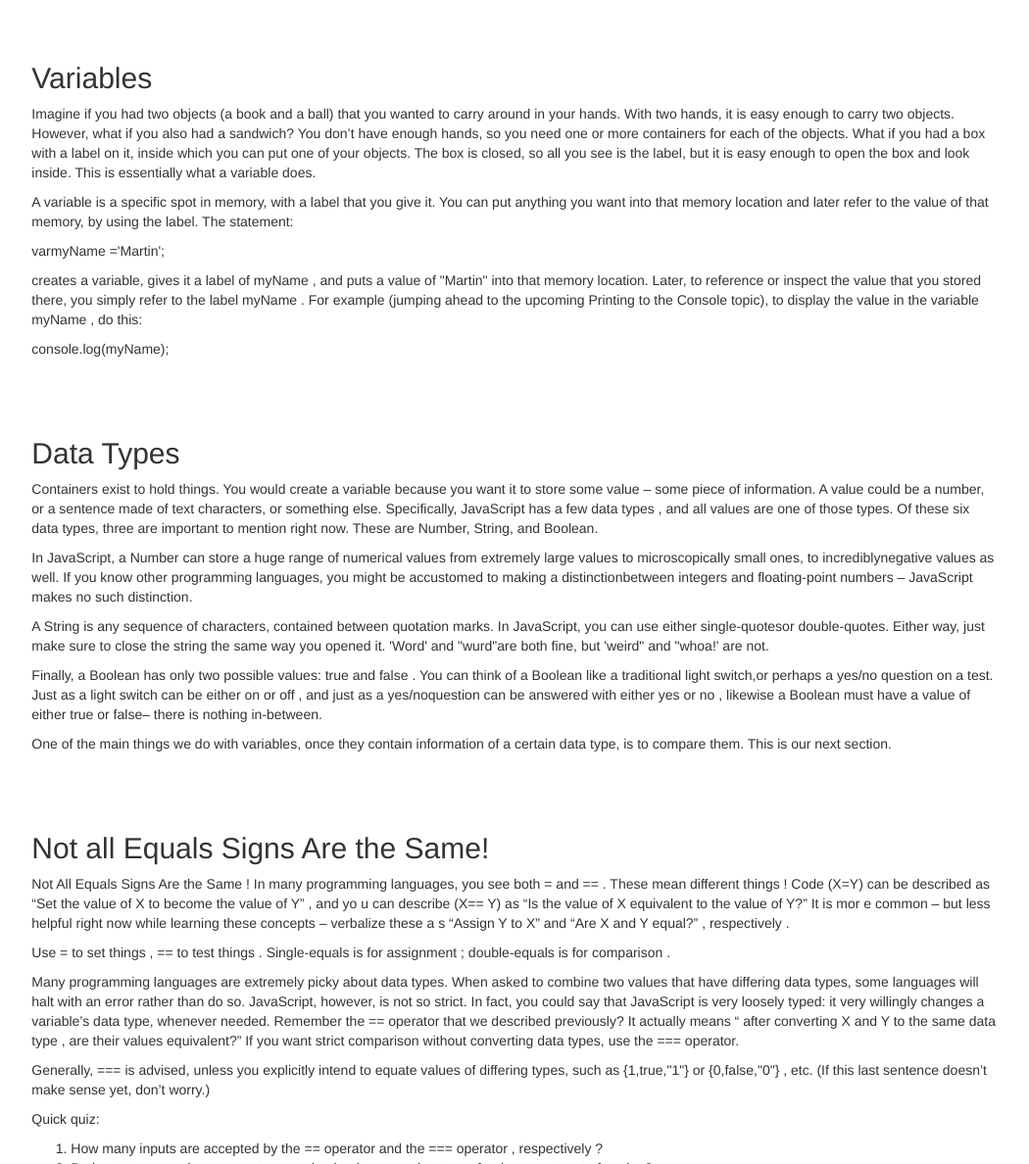
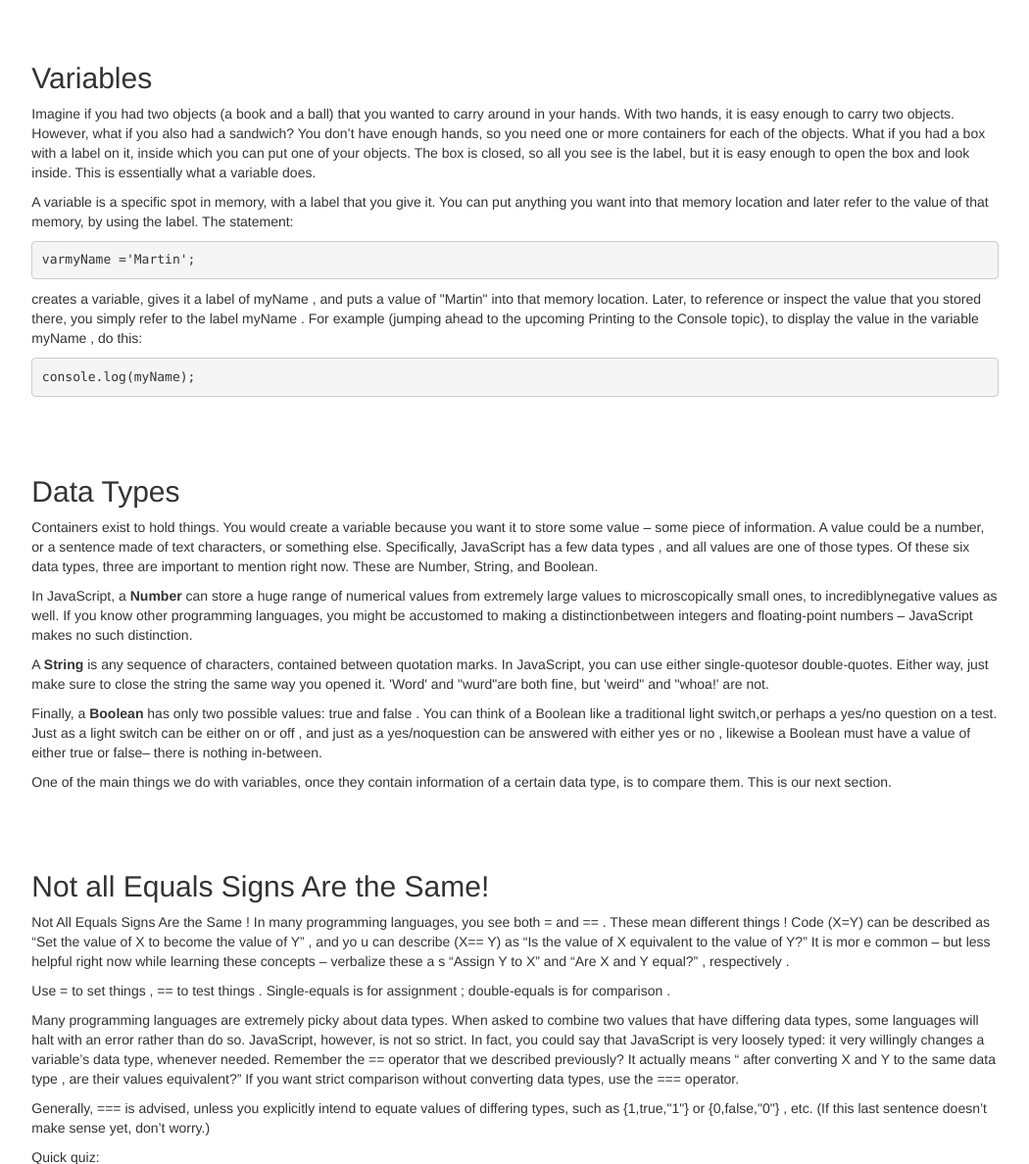
Before and after one commit to keephopealive/keephopealive.github.io, a plain HTML site: page index.html in a window 1280 px wide. Shown: the part 1143-2331 px from the top of the page at 98% size, without its empty margins (221-1271 px from the left). Drawn offline with nearby package versions, Linux system fonts and the light colour scheme; a script that the page names is missing.

Commit message:
Minor Updates

```diff
--- a/index.html
+++ b/index.html
@@ -80,8 +80,8 @@
 
 			<div class="col-sm-9 col-sm-offset-3 col-md-10 col-md-offset-2 main">
 
+				<h1>Foundational Concepts</h1>
 				<section>
-					<h1>Foundation Concepts</h1>
 					<h2 id="ComputersSoftwareSoureCode">Computers, Software, and Source Code</h2>
 					<p>Computers are amazing. They rapidly perform complex calculations, store immense amounts of data, and almost instantly retrievespecific bits of information from mountains of data. In addition to being fast, they appear superhuman in theirability to use information to make decisions. How do they do it?</p>
 					<p>Simply put, computers are machines. We as humans are skilled at creating tools that perform specific tasks very well: a toaster,for example, or a lawn mower. Computers are tools built from components such as semiconductor chips , and ongoingadvances in material science enable these pieces to get smaller and faster with every successive year (see Moore’sLaw ). This is why computers have become so breathtakingly fast, but it only partially explains why they canseem so smart . It doesn’t really tell us why they are so universally relied upon to solve such a sectionerse rangeof problems across today’s world.</p>
@@ -102,17 +102,17 @@
 					<h2 id="Variables">Variables</h2>
 					<p>Imagine if you had two objects (a book and a ball) that you wanted to carry around in your hands. With two hands, it is easy enough to carry two objects. However, what if you also had a sandwich? You don’t have enough hands, so you need one or more containers for each of the objects. What if you had a box with a label on it, inside which you can put one of your objects. The box is closed, so all you see is the label, but it is easy enough to open the box and look inside. This is essentially what a variable does.</p>
 					<p>A variable is a specific spot in memory, with a label that you give it. You can put anything you want into that memory location and later refer to the value of that memory, by using the label. The statement:</p>
-					<p>varmyName ='Martin';</p>
+					<pre>varmyName ='Martin';</pre>
 					<p>creates a variable, gives it a label of myName , and puts a value of &quot;Martin&quot; into that memory location. Later, to reference or inspect the value that you stored there, you simply refer to the label myName . For example (jumping ahead to the upcoming Printing to the Console topic), to display the value in the variable myName , do this:</p>
-					<p>console.log(myName);</p>
+					<pre>console.log(myName);</pre>
 				</section>
 
 				<section>
 					<h2 id="DataTypes">Data Types</h2>
 					<p>Containers exist to hold things. You would create a variable because you want it to store some value – some piece of information. A value could be a number, or a sentence made of text characters, or something else. Specifically, JavaScript has a few data types , and all values are one of those types. Of these six data types, three are important to mention right now. These are Number, String, and Boolean.</p>
-					<p>In JavaScript, a <SPAN>Number can store a huge range of numerical values from extremely large values to microscopically small ones, to incrediblynegative values as well. If you know other programming languages, you might be accustomed to making a distinctionbetween integers and floating-point numbers – JavaScript makes no such distinction.</p>
-					<p>A <SPAN>String is any sequence of characters, contained between quotation marks. In JavaScript, you can use either single-quotesor double-quotes. Either way, just make sure to close the string the same way you opened it. 'Word' and &quot;wurd&quot;are both fine, but 'weird&quot; and &quot;whoa!' are not.</p>
-					<p>Finally, a <SPAN>Boolean has only two possible values: true and false . You can think of a Boolean like a traditional light switch,or perhaps a yes/no question on a test. Just as a light switch can be either on or off , and just as a yes/noquestion can be answered with either yes or no , likewise a Boolean must have a value of either true or false– there is nothing in-between.</p>
+					<p>In JavaScript, a <strong>Number</strong> can store a huge range of numerical values from extremely large values to microscopically small ones, to incrediblynegative values as well. If you know other programming languages, you might be accustomed to making a distinctionbetween integers and floating-point numbers – JavaScript makes no such distinction.</p>
+					<p>A <strong>String</strong> is any sequence of characters, contained between quotation marks. In JavaScript, you can use either single-quotesor double-quotes. Either way, just make sure to close the string the same way you opened it. 'Word' and &quot;wurd&quot;are both fine, but 'weird&quot; and &quot;whoa!' are not.</p>
+					<p>Finally, a <strong>Boolean</strong> has only two possible values: true and false . You can think of a Boolean like a traditional light switch,or perhaps a yes/no question on a test. Just as a light switch can be either on or off , and just as a yes/noquestion can be answered with either yes or no , likewise a Boolean must have a value of either true or false– there is nothing in-between.</p>
 					<p>One of the main things we do with variables, once they contain information of a certain data type, is to compare them. This is our next section.</p>
 				</section>
 
```
